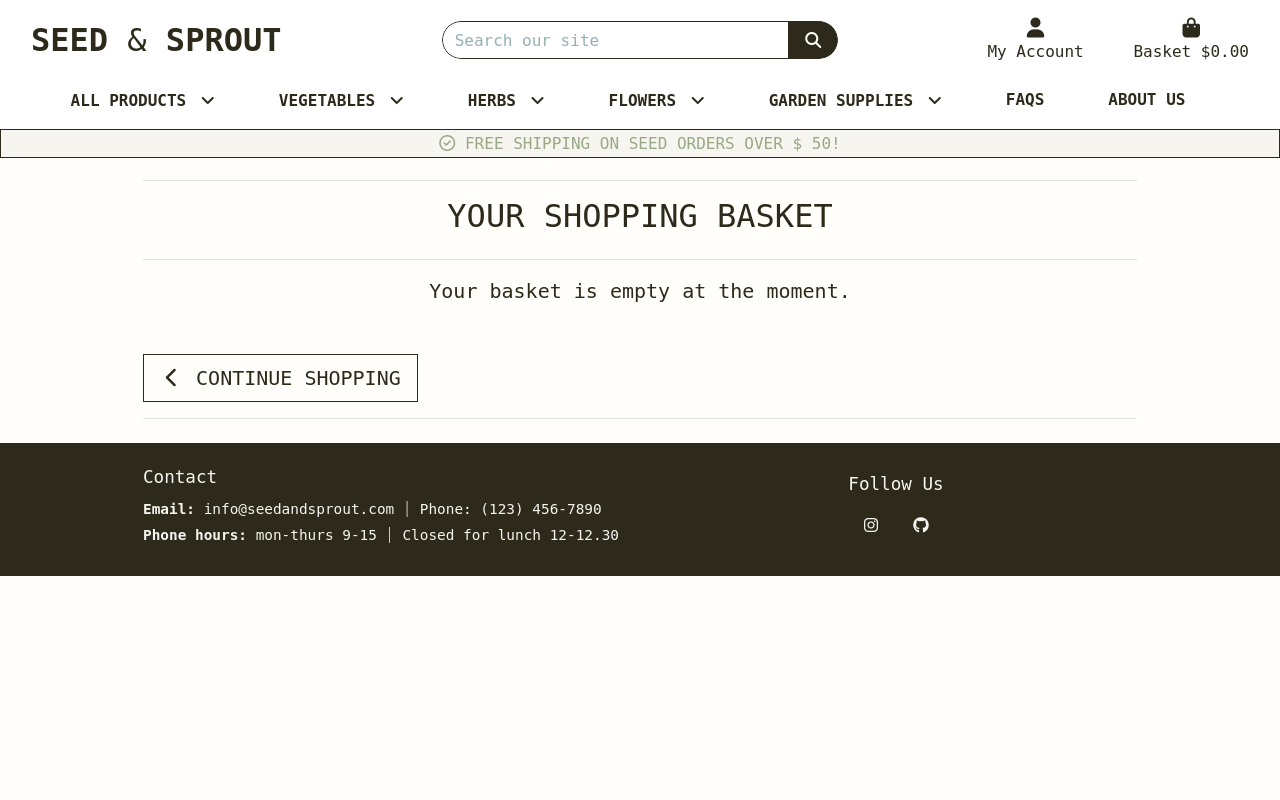
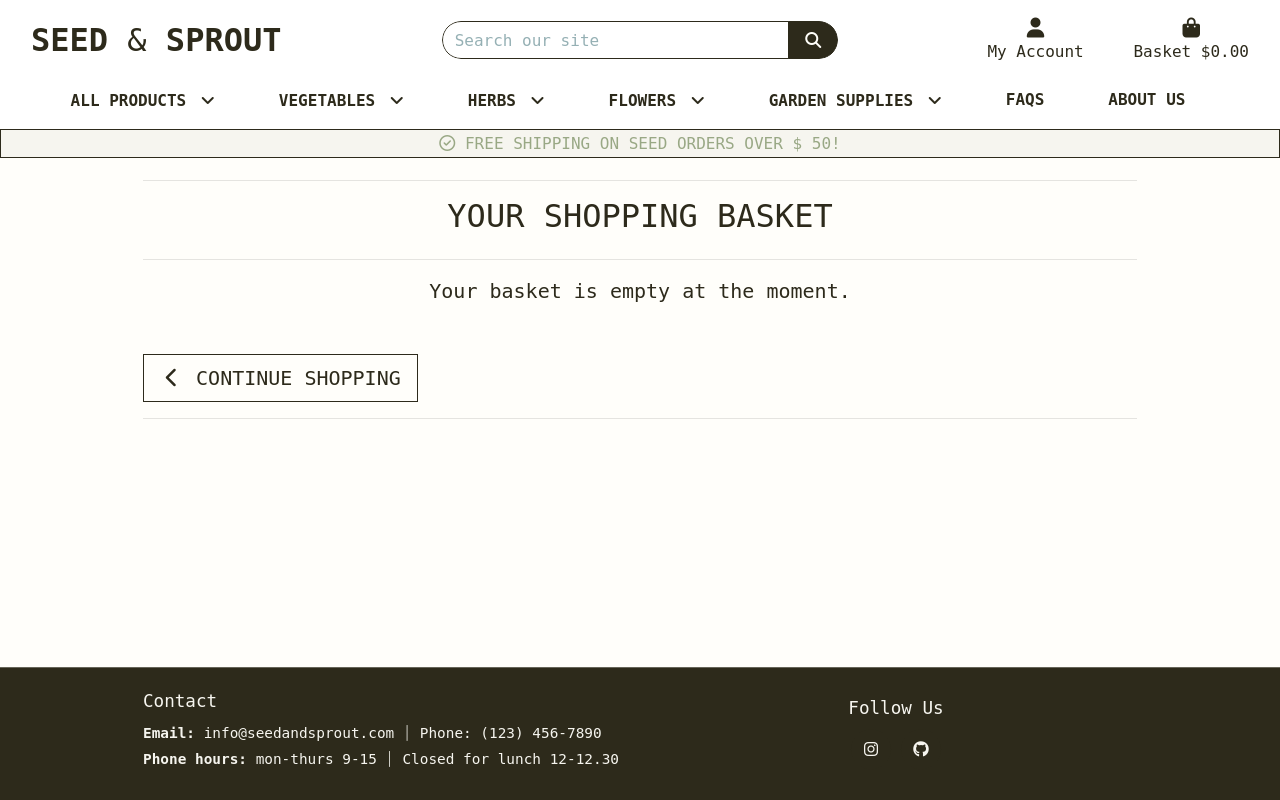
Before and after one commit to KikiBerg/pp5-ecommerce, a Django app: page /bag/ in a window 1280 px wide. Run offline with Django 4.2, Linux system fonts and the light colour scheme; parts of the project's set-up code (start-up, migrations or seed data) failed here and were passed over; some libraries are stand-ins or nearby versions; some web fonts are replaced.

Commit message:
Attempt to fix footer

```diff
--- a/static/css/base.css
+++ b/static/css/base.css
@@ -35,6 +35,11 @@ body {
     min-height: 100%;
     color: var(--color-white);
     font-family: "Reddit Mono", monospace;
+}
+
+body > footer {
+    position: sticky;
+    top: 100vh;
 }
 
 .icon {
```
